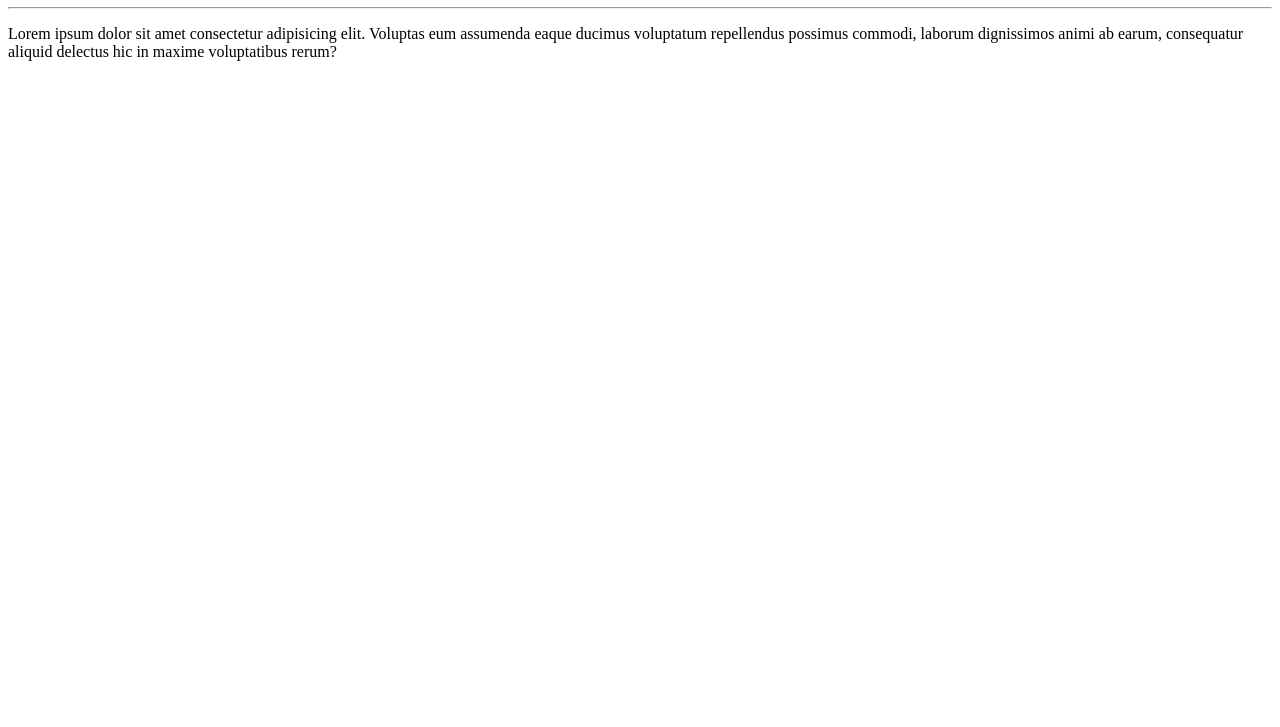
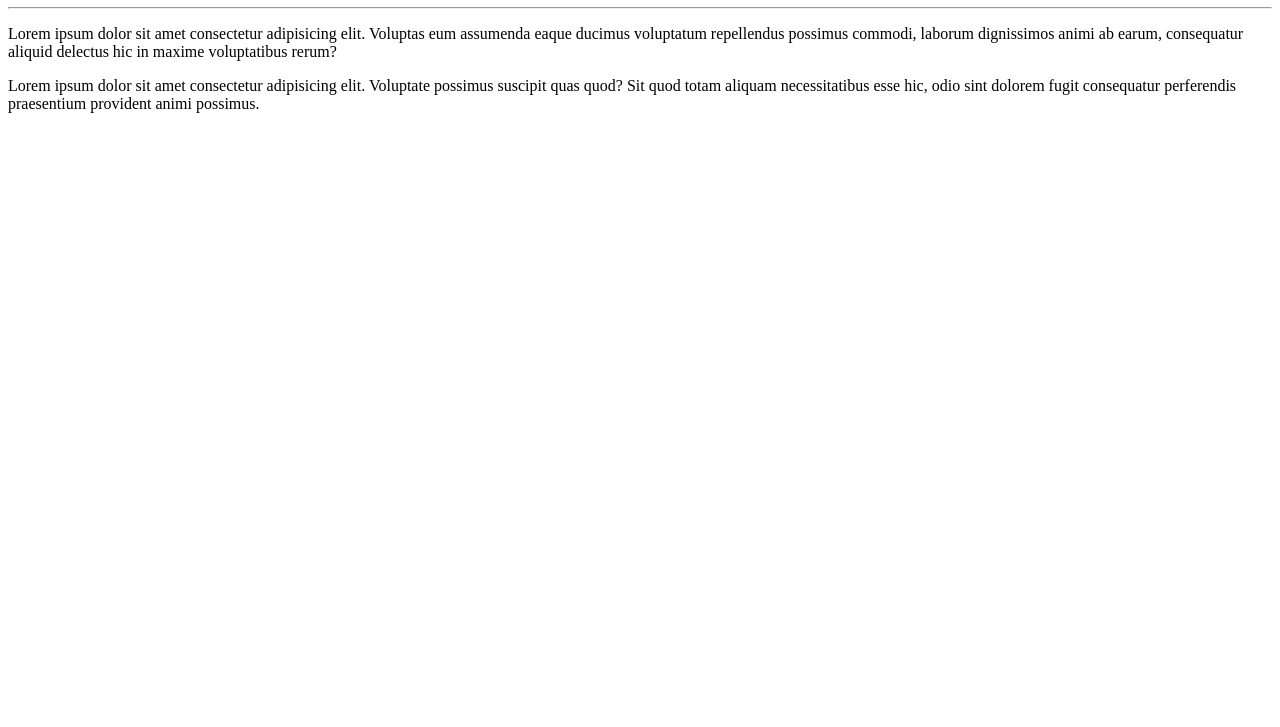
Before and after one commit to JefersonLuiz30/Curso_em_video, a plain HTML site: page Site_exemplo/index.html in a window 1280 px wide. Shown: the part 73-800 px from the top of the page. Drawn offline with Linux system fonts and the light colour scheme.

Commit message:
Adicionei um novo paragarfo.

```diff
--- a/Site_exemplo/index.html
+++ b/Site_exemplo/index.html
@@ -18,5 +18,9 @@
         Lorem ipsum dolor sit amet consectetur adipisicing elit. Voluptas eum assumenda eaque ducimus voluptatum repellendus possimus commodi, laborum dignissimos animi ab earum, consequatur aliquid delectus hic in maxime voluptatibus rerum?
     </p>
 
+    <p>
+        Lorem ipsum dolor sit amet consectetur adipisicing elit. Voluptate possimus suscipit quas quod? Sit quod totam aliquam necessitatibus esse hic, odio sint dolorem fugit consequatur perferendis praesentium provident animi possimus.
+    </p>
+
 </body>
 </html>
```
